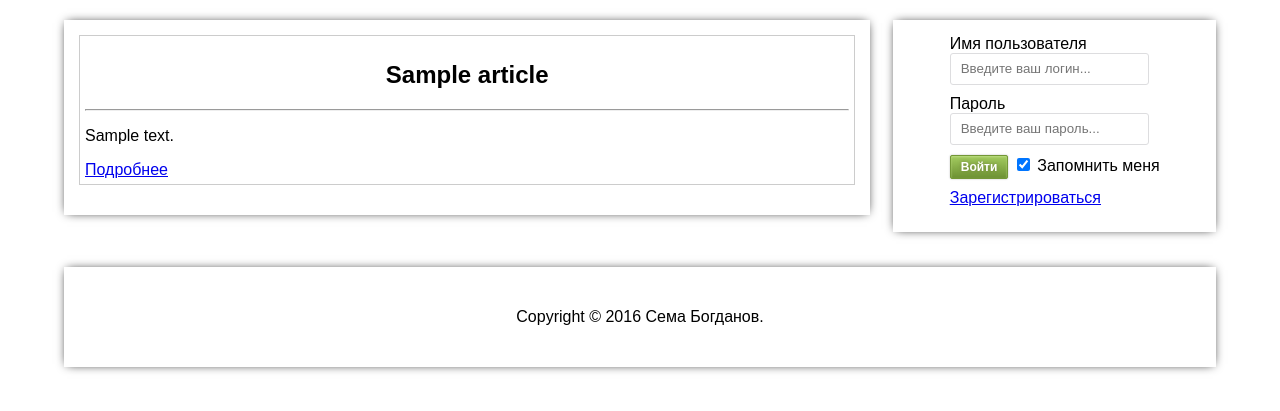
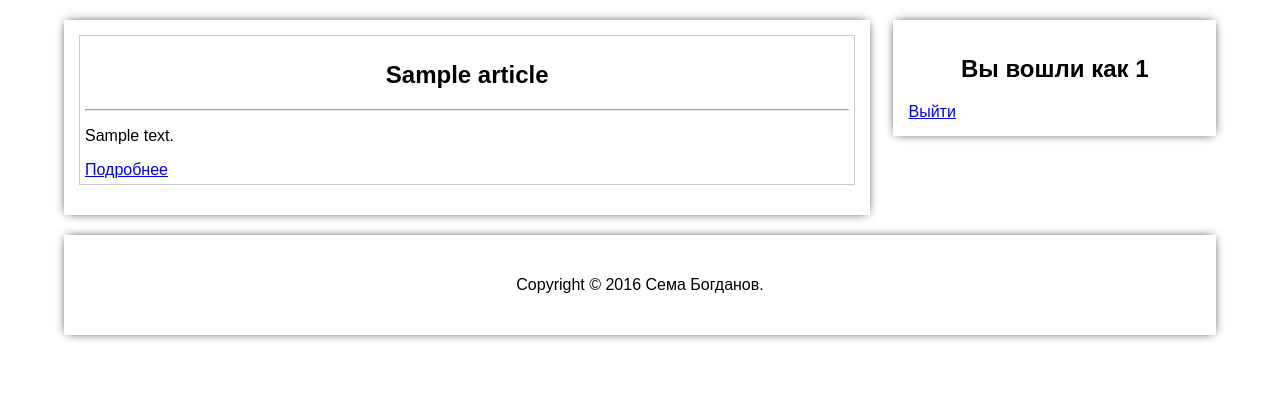
Before and after one commit to Twist-tracer/GeekBrainsPHPv2, a PHP site: page / in a window 1280 px wide. Shown: the part 182-593 px from the top of the page. Run offline with PHP 8.4, Linux system fonts and the light colour scheme; the visitor is signed in with stand-in values (Sample User, id 1); tables that the repository leaves empty hold one stand-in row (values such as "Sample post").

Commit message:
Добавлен шаблон с модулем авторизации

```diff
--- a/theme/sm_auth.php
+++ b/theme/sm_auth.php
@@ -1,4 +1,11 @@
+<?php if(!$auth_success) { ?>
+
+    <!-- Форма авторизации-->
     <aside class="module module_auth">
+        <h2 class="module__title">Авторизация</h2><hr>
+        <?php if($error):?>
+            <div class="alert alert_error">Неверные имя пользователя или пароль</div>
+        <?php endif ?>
         <form class="form form_auth" name="form-auth" action="#" method="post">
             <div class="form__row">
                 <label class="form__label form-auth__label-login">
@@ -13,12 +20,22 @@
                 </label>
             </div>
             <div class="form__row">
-            <input class="button button_green button_x-small form-auth__send-button" type="submit" name="send-form-auth" value="Войти">
-            <input id="rem-check" type="checkbox" name="remember-check" value="true" checked="checked">
+                <input class="button button_green button_x-small form-auth__send-button" type="submit" name="send-form_auth" value="Войти">
+                <input id="rem-check" type="checkbox" name="remember" value="true" checked="checked">
                 <label for="rem-check">Запомнить меня</label>
             </div>
             <div class="form__row">
-            <a href="#">Зарегистрироваться</a>
+                <a href="index.php?c=page&a=register">Зарегистрироваться</a>
             </div>
         </form>
     </aside>
+
+<?php } else { ?>
+
+    <!-- Панель приветствия -->
+    <aside class="module module_auth">
+        <h2>Вы вошли как <?=$user?></h2>
+        <a href="index.php?c=article&a=index&logout=true">Выйти</a>
+    </aside>
+
+<?php } ?>
```
Lines whose indentation alone changed are shown as unchanged.
